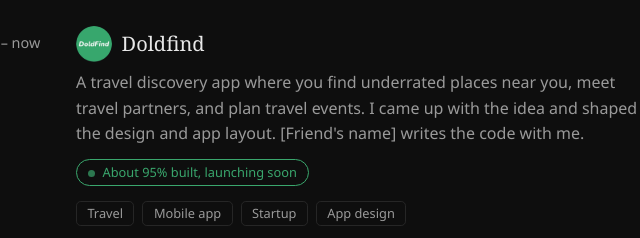
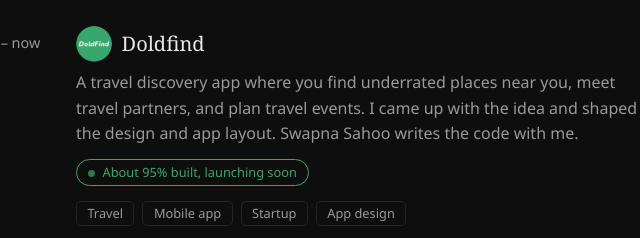
Before and after one commit to IshanKirpekar/Portfolio-Ishan, a plain HTML site: page index.html in a window 1280 px wide. Shown: the part 659-897 px from the top of the page, 336-976 px from the left. Drawn offline with Linux system fonts and the light colour scheme.

Commit message:
Update portfolio

```diff
--- a/index.html
+++ b/index.html
@@ -40,7 +40,7 @@
         <span class="when">2025 – now</span>
         <div>
           <h3><img src="doldfind-logo.png" alt="Doldfind logo"> Doldfind</h3>
-          <p>A travel discovery app where you find underrated places near you, meet travel partners, and plan travel events. I came up with the idea and shaped the design and app layout. [Friend's name] writes the code with me.</p>
+          <p>A travel discovery app where you find underrated places near you, meet travel partners, and plan travel events. I came up with the idea and shaped the design and app layout. Swapna Sahoo writes the code with me.</p>
           <span class="badge">About 95% built, launching soon</span>
           <ul class="tags">
             <li>Travel</li>
```
